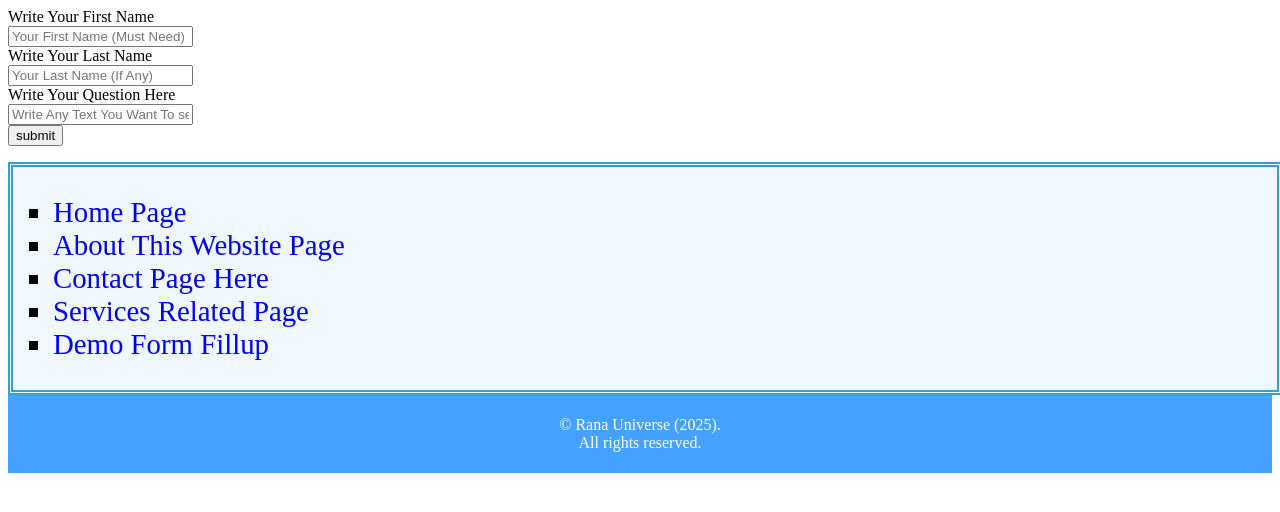
After one commit to RanaUniverse/learning_flask_1, a Flask app: page /demo_form in a window 1280 px wide. The commit adds this page. Shown: the top 512 px of the page. Run offline with Flask 3, Linux system fonts and the light colour scheme.

Commit message:
a demo form fillup parts has been added in /demo_form section by making parts in jinja also but it has a problem

```diff
--- a/main.py
+++ b/main.py
@@ -31,6 +31,11 @@ def contact():
     return render_template("contact.html")
 
 
+@app.route("/demo_form")
+def demo_form():
+    return render_template("demo_form.html")
+
+
 @app.context_processor
 def inject_current_year():
     return {"current_year": 2025}
--- /dev/null
+++ b/templates/demo_form.html
@@ -0,0 +1,13 @@
+{% extends 'layout.html' %}
+
+{% block title %}
+Fill The Demo Form
+{% endblock %}
+
+
+{% block content %}
+<!-- Blank Content for keep no space. -->
+{% endblock %}
+
+<!-- My problem is this form part shows in the top of the page  -->
+{% include "partials/demo_form_part.html" %}
--- /dev/null
+++ b/templates/partials/demo_form_part.html
@@ -0,0 +1,27 @@
+<form action="">
+
+    <label>
+        Write Your First Name
+        <br>
+        <input type="text" name="fname" placeholder="Your First Name (Must Need)" required>
+    </label>
+    <br>
+
+    <label>
+        Write Your Last Name
+        <br>
+        <input type="text" name="lname" placeholder="Your Last Name (If Any)">
+    </label>
+    <br>
+
+    <label>
+        Write Your Question Here
+        <br>
+        <input type="text" name="question" placeholder="Write Any Text You Want To send to Server..." required>
+    </label>
+    <br>
+
+    <input type="submit" value="submit">
+
+
+</form>
--- a/templates/partials/nav.html
+++ b/templates/partials/nav.html
@@ -4,5 +4,6 @@
         <li><a href="{{ url_for('about') }}">About This Website Page</a></li>
         <li><a href="{{ url_for('contact') }}">Contact Page Here</a></li>
         <li><a href="{{ url_for('services') }}">Services Related Page</a></li>
+        <li><a href="{{ url_for('demo_form') }}">Demo Form Fillup</a></li>
     </ul>
 </nav>
```
